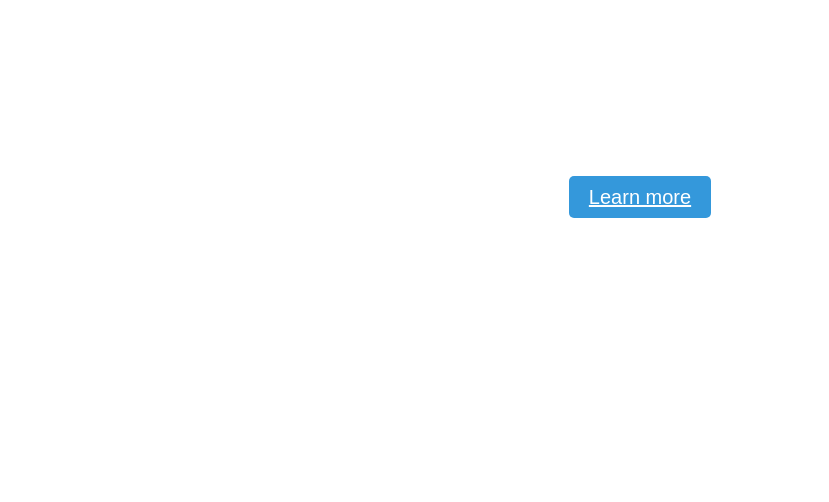
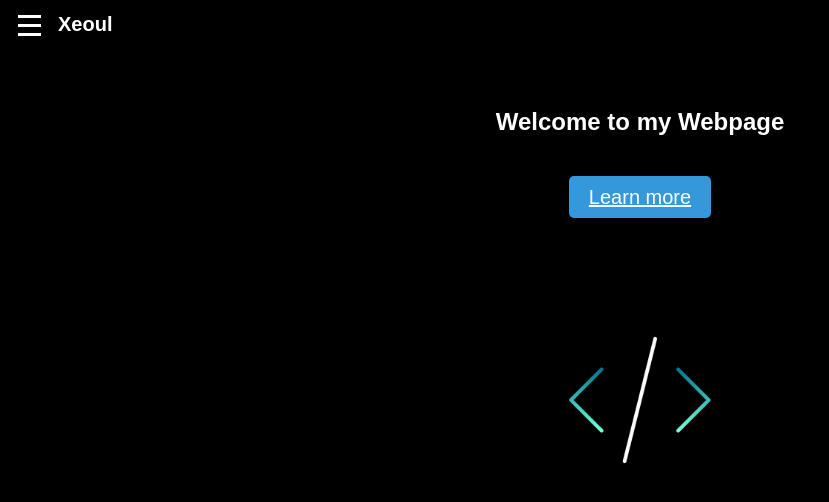
Before and after one commit to Xeoul/Xeoul.github.io, a plain HTML site: page docs/index.html in a window 1280 px wide. Shown: the whole page, without its empty margins (0-829 px from the left). Drawn offline with Linux system fonts and the light colour scheme.

Commit message:
Update styles.css
Wrong image format

```diff
--- a/docs/styles.css
+++ b/docs/styles.css
@@ -1,5 +1,5 @@
 body {
-  background-image: url('background.jpg');
+  background-image: url('background.png');
   background-size: cover;        /* Cover entire screen */
   background-position: center;   /* Center the image */
   background-repeat: no-repeat;
```
